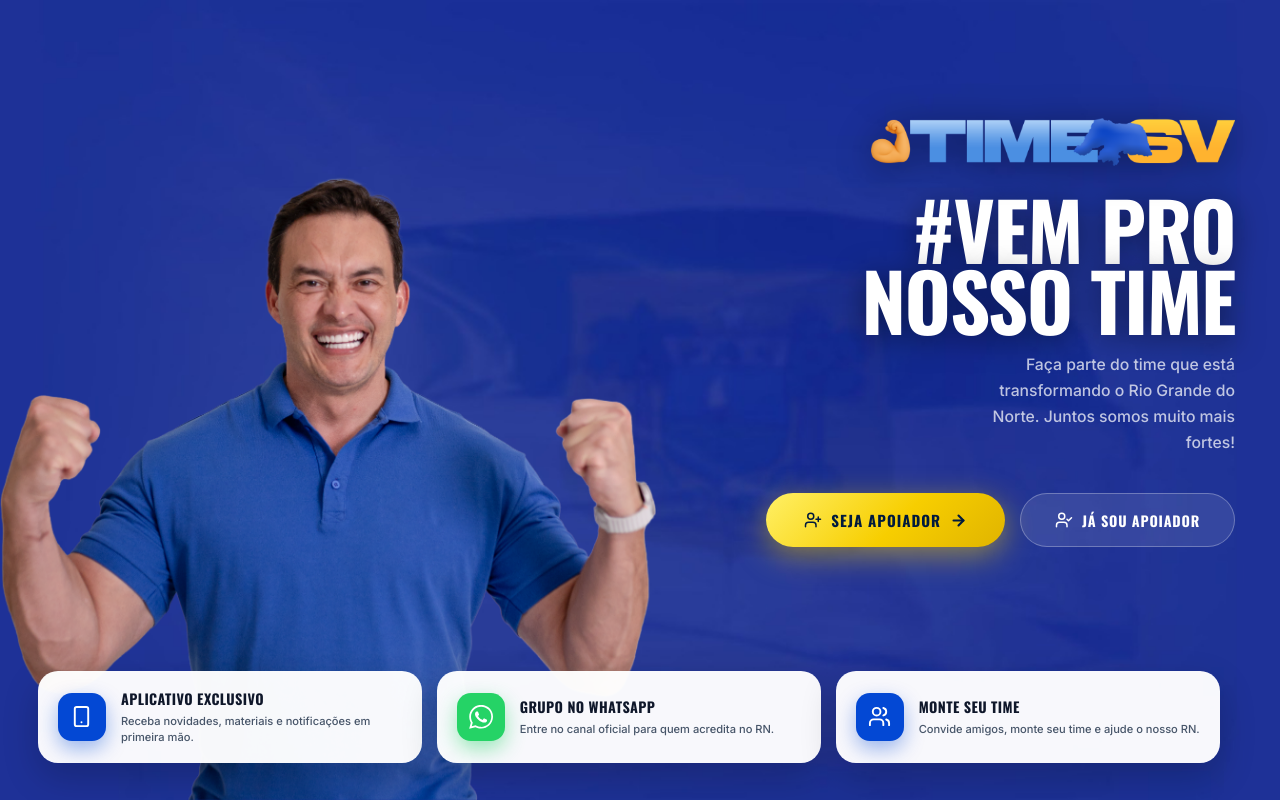
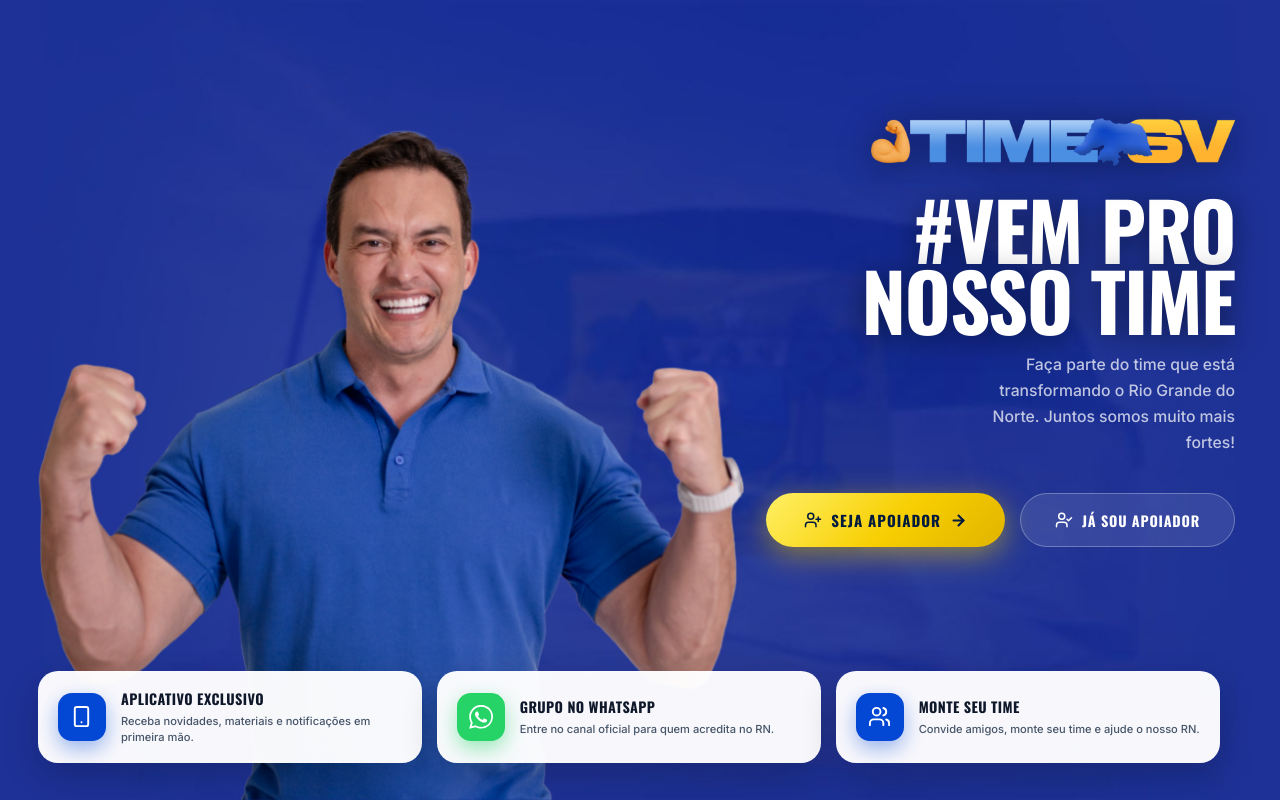
Before and after one commit to ReneBM/Apoiadores, a React (Vite) app in the folder frontend/: page /lp in a window 1280 px wide. Built offline with nearby package versions, Linux system fonts and the light colour scheme; no server answers; a web font is replaced by a local one.

Commit message:
style: LP - ajuste fino na escala (+7.7% para 84vh) e leve deslocamento a direita da foto do senador

```diff
--- a/frontend/src/pages/LandingPage.jsx
+++ b/frontend/src/pages/LandingPage.jsx
@@ -267,6 +267,7 @@ export default function LandingPage() {
           display: 'flex',
           alignItems: 'flex-end',
           justifyContent: 'flex-start',
+          paddingLeft: '2.5rem',
           overflow: 'visible',
           opacity: 0,
           animation: 'lpFadeInLeft 1.15s cubic-bezier(0.22,1,0.36,1) 0.15s forwards',
@@ -275,7 +276,7 @@ export default function LandingPage() {
             src="/senador/styveson_v3_nobg.png"
             alt="Senador Styveson Valim"
             style={{
-              height: '78vh',
+              height: '84vh',
               width: 'auto',
               objectFit: 'contain',
               display: 'block',
```
